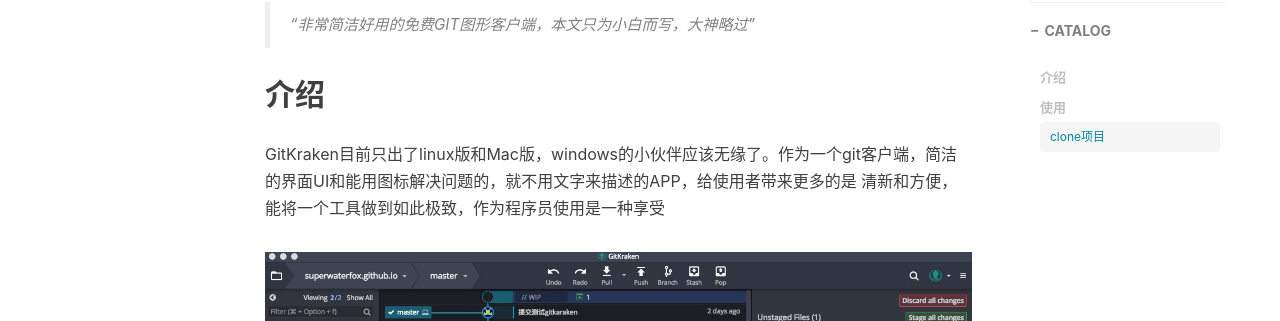
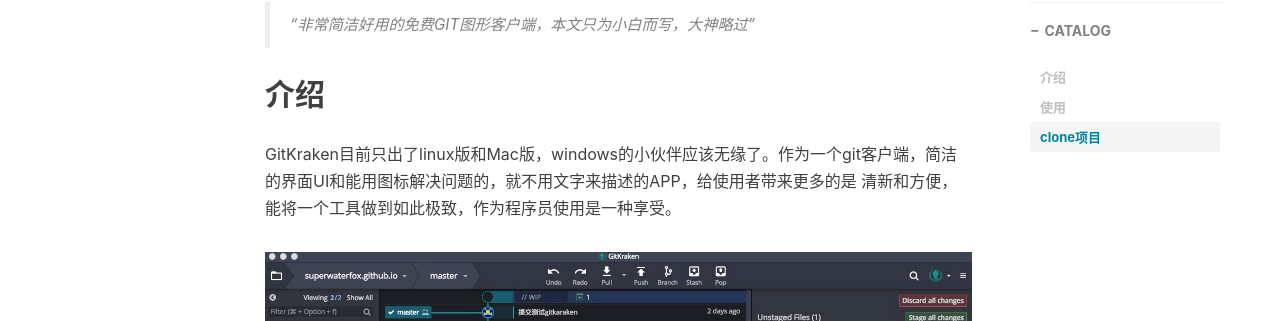
Before and after one commit to superwaterfox/superwaterfox.github.io, a Jekyll site: the page built from _posts/back-end WEB/2017-08-17-gitkarken-2017.markdown, in a window 1280 px wide and 900 px high, scrolled down 505 px. Shown: the part 116-437 px from the top of the window. Built offline with Jekyll 4.4.1, drawn with Linux system fonts in a browser that asks for light colours; nearby versions of some CDN libraries; comment, search, counter and statistics services are not loaded.

Commit message:
写博客

```diff
--- a/_posts/back-end WEB/2017-08-17-gitkarken-2017.markdown
+++ b/_posts/back-end WEB/2017-08-17-gitkarken-2017.markdown
@@ -16,16 +16,16 @@
 
 ## 介绍
 
-GitKraken目前只出了linux版和Mac版，windows的小伙伴应该无缘了。作为一个git客户端，简洁的界面UI和能用图标解决问题的，就不用文字来描述的APP，给使用者带来更多的是 清新和方便，能将一个工具做到如此极致，作为程序员使用是一种享受
+GitKraken目前只出了linux版和Mac版，windows的小伙伴应该无缘了。作为一个git客户端，简洁的界面UI和能用图标解决问题的，就不用文字来描述的APP，给使用者带来更多的是 清新和方便，能将一个工具做到如此极致，作为程序员使用是一种享受。
 
 ![image](/img/gitkraken/85CC48A3-FF40-4E28-AB81-286B9E1D76BD.png)
 
 
-### 使用
+## 使用
 打开Repository Management
 <img src="img/gitkraken/DECB0AB6-3FE7-455E-8273-134281A194FD.png"/>
 
-#### clone项目
+## clone项目
 Where to clone to     clone后的放置路径
 Repository to clone   git项目的地址
 Full path              Where to clone to 和Repository to clone 结合起来的路径。就是你保存后的项目路径
```
